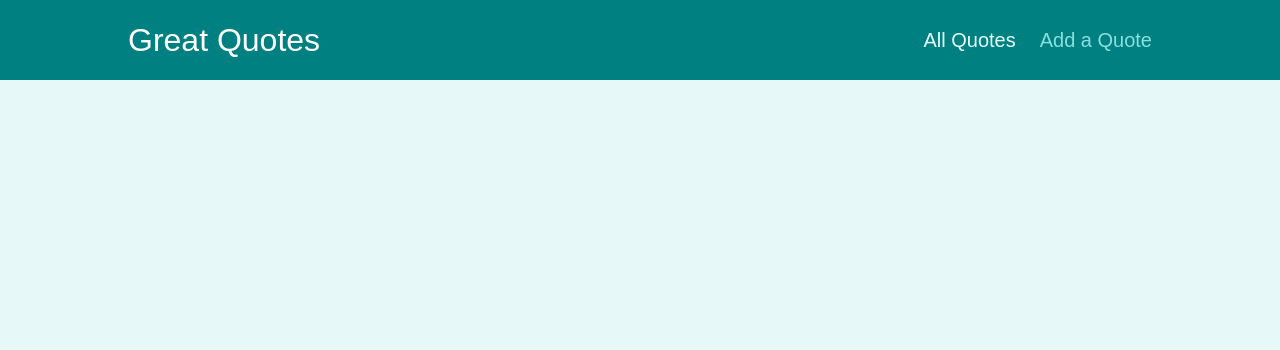
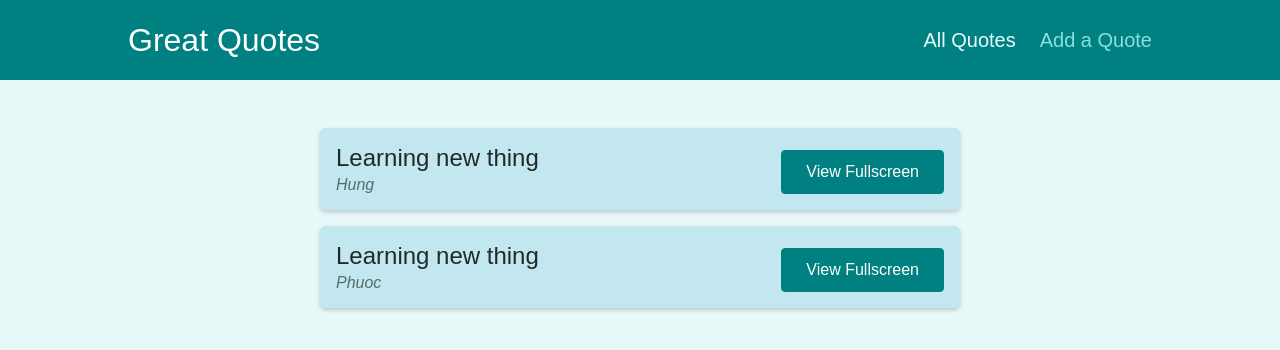
Before and after one commit to nthungvn/react-complete-guide, a React (Create React App) app: page /quotes in a window 1280 px wide. Shown: the top 350 px of the page. Built offline with nearby package versions, Linux system fonts and the light colour scheme.

Commit message:
add pages for new quote and all quotes

```diff
--- a/src/App.js
+++ b/src/App.js
@@ -2,6 +2,8 @@ import { Fragment } from 'react';
 import { Route, Switch } from 'react-router';
 import Layout from './components/layout/Layout';
 import MainNavigation from './components/layout/MainNavigation';
+import AllQuotes from './pages/AllQuotes';
+import NewQuote from './pages/NewQuote';
 
 function App() {
   return (
@@ -9,9 +11,13 @@ function App() {
       <MainNavigation />
       <Layout>
         <Switch>
-          <Route path="new-quotes"></Route>
-          <Route path="quotes"></Route>
-          <Route path="quotes/:quoteId"></Route>
+          <Route path="/new-quotes">
+            <NewQuote />
+          </Route>
+          <Route path="/quotes">
+            <AllQuotes />
+          </Route>
+          <Route path="/quotes/:quoteId"></Route>
         </Switch>
       </Layout>
     </Fragment>
--- a/src/components/layout/MainNavigation.js
+++ b/src/components/layout/MainNavigation.js
@@ -10,7 +10,7 @@ const MainNavigation = (props) => {
           <NavLink activeClassName={classes.active} to="/quotes">All Quotes</NavLink>
         </li>
         <li>
-          <NavLink activeClassName={classes.active} to="new-quotes">Add a Quote</NavLink>
+          <NavLink activeClassName={classes.active} to="/new-quotes">Add a Quote</NavLink>
         </li>
       </ul>
     </nav>
--- a/src/components/quotes/QuoteItem.js
+++ b/src/components/quotes/QuoteItem.js
@@ -1,6 +1,9 @@
+import { Link, useRouteMatch } from 'react-router-dom';
 import classes from './QuoteItem.module.css';
 
 const QuoteItem = (props) => {
+  const match = useRouteMatch();
+
   return (
     <li className={classes.item}>
       <figure>
@@ -9,9 +12,9 @@ const QuoteItem = (props) => {
         </blockquote>
         <figcaption>{props.author}</figcaption>
       </figure>
-      <a className='btn'>
+      <Link className="btn" to={`${match.path}/${props.id}`}>
         View Fullscreen
-      </a>
+      </Link>
     </li>
   );
 };
--- a/src/components/quotes/QuoteList.js
+++ b/src/components/quotes/QuoteList.js
@@ -1,5 +1,4 @@
 import { Fragment } from 'react';
-
 import QuoteItem from './QuoteItem';
 import classes from './QuoteList.module.css';
 
--- /dev/null
+++ b/src/pages/AllQuotes.js
@@ -0,0 +1,25 @@
+import { Fragment } from 'react';
+import QuoteList from '../components/quotes/QuoteList';
+
+const DUMMY_QUOTES = [
+  {
+    id: 'q1',
+    author: 'Hung',
+    text: 'Learning new thing'
+  },
+  {
+    id: 'q2',
+    author: 'Phuoc',
+    text: 'Learning new thing'
+  }
+];
+
+const AllQuotes = (props) => {
+  return (
+    <Fragment>
+      <QuoteList quotes={DUMMY_QUOTES} />
+    </Fragment>
+  );
+};
+
+export default AllQuotes;
--- /dev/null
+++ b/src/pages/NewQuote.js
@@ -0,0 +1,10 @@
+import QuoteForm from '../components/quotes/QuoteForm';
+
+const NewQuote = (props) => {
+  return (
+    <section>
+      <QuoteForm></QuoteForm>
+    </section>
+  );
+};
+export default NewQuote;
```
Also changed, not shown: src/components/quotes/QuoteForm.js (+7 -8 lines).
